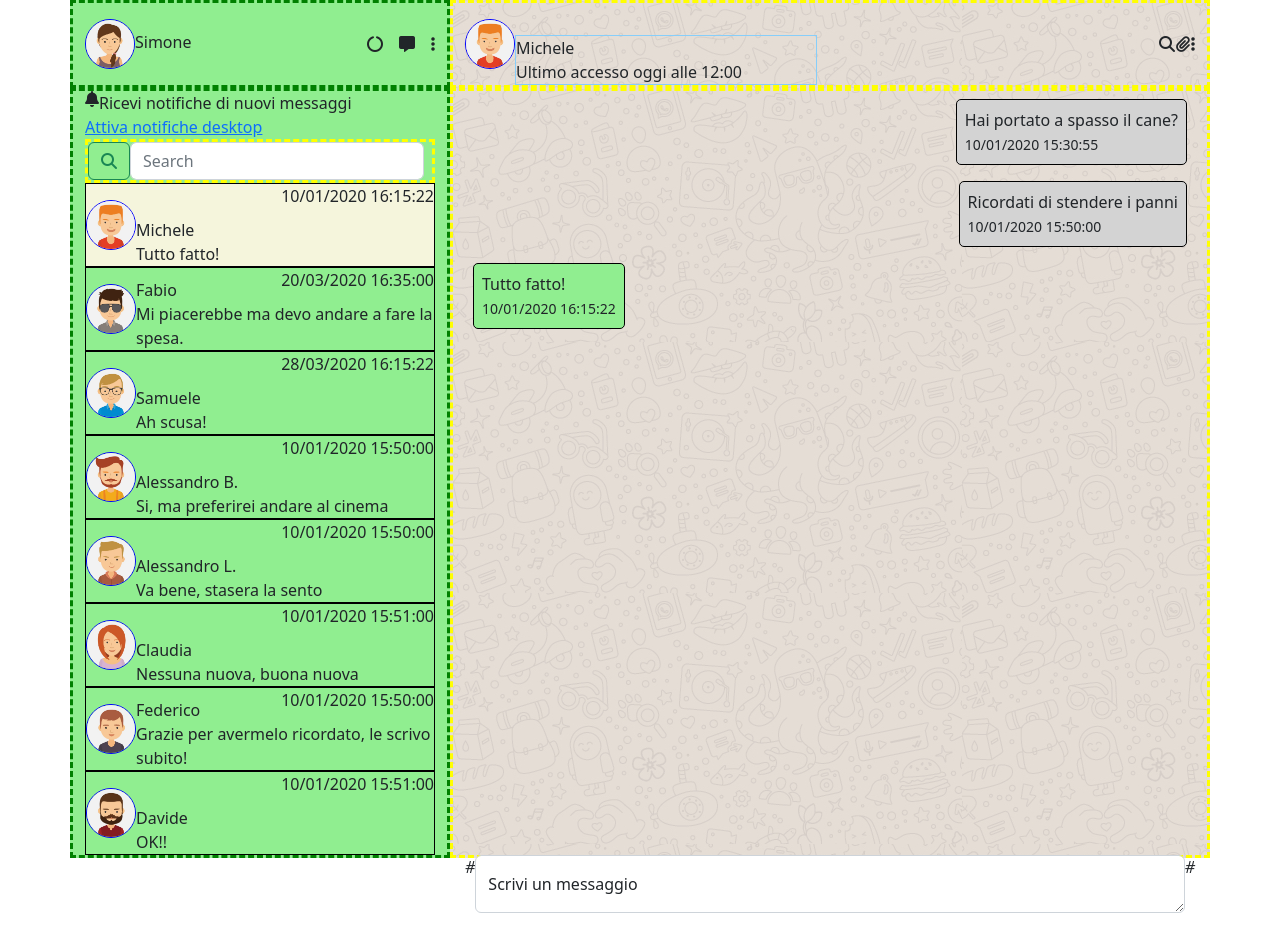
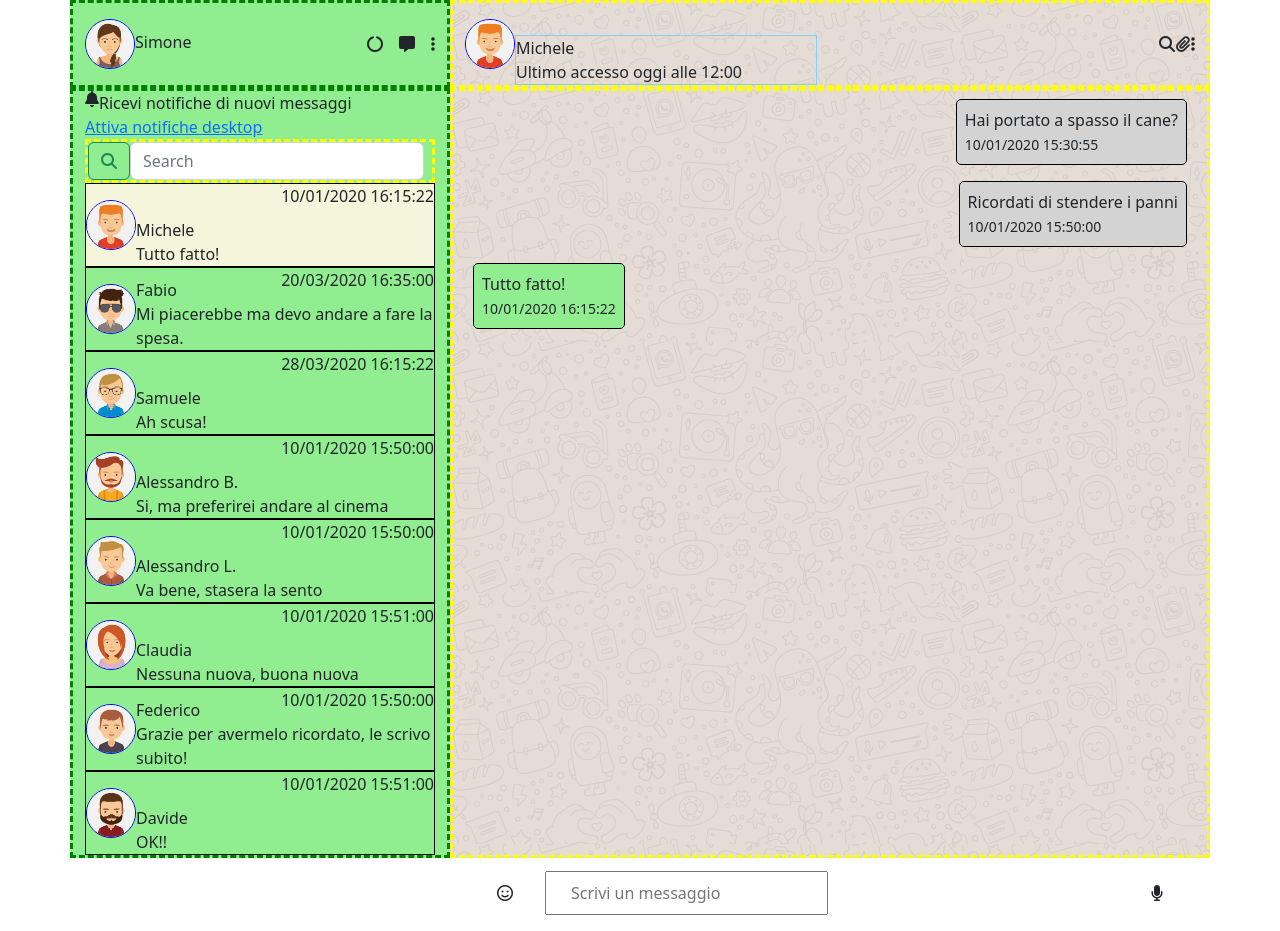
Before and after one commit to SimoneMarino30/vue-boolzapp, a plain HTML site: page index.html in a window 1280 px wide. Drawn offline with nearby package versions, Linux system fonts and the light colour scheme.

Commit message:
Milestone 2 done, Milestone 3 attempted

```diff
--- a/index.html
+++ b/index.html
@@ -132,21 +132,44 @@
                   {{sms.text}} <br />
                   <small>{{sms.date}}</small>
                 </div>
+                <!-- V-MODEL DA RIGUARDARE -->
+                <!-- <div>{{newText}}</div> -->
               </div>
             </div>
             <!-- footer -->
-            <footer class="d-flex">
+            <footer class="send-message-bar d-flex py-3">
+              <div class="d-flex align-items-center icons px-4 py-2">
+                <i class="fa-regular fa-face-smile mx-2"></i>
+              </div>
+              <div class="flex-grow-1">
+                <input
+                  type="text"
+                  placeholder="Scrivi un messaggio"
+                  class="send-message-input px-4 p-2"
+                />
+                <!-- RIGUARDARE BENE -->
+                <!-- @keyUp.enter="addText()" -->
+                <!-- v-model="myNewText.text" -->
+              </div>
+              <div class="d-flex align-items-center icons px-4 py-2">
+                <i class="fa-solid fa-microphone mx-2"></i>
+              </div>
+            </footer>
+            <!-- <footer class="d-flex">
               <i>#</i>
               <div class="form-floating d-flex flex-grow-1">
+
                 <textarea
                   class="form-control"
                   placeholder="Leave a comment here"
                   id="floatingTextarea"
+                  v-model="myNewText.text"
+                  @keyUp.enter="addText()"
                 ></textarea>
                 <label for="floatingTextarea">Scrivi un messaggio</label>
               </div>
               <i>#</i>
-            </footer>
+            </footer> -->
           </div>
         </div>
       </div>
--- a/js/main.js
+++ b/js/main.js
@@ -192,7 +192,13 @@ createApp({
           ],
         },
       ],
+
       clickedContact: 0,
+
+      myNewText: {
+        text: "",
+        status: "sent",
+      },
     };
   },
 
@@ -200,6 +206,15 @@ createApp({
     activeImage(index) {
       this.clickedContact = index;
     },
+
+    // addText() {
+    //   const newText = {
+    //     date: this.myNewText.text,
+    //     status: "sent",
+    //   };
+    //   this.push(newText);
+    //   this.myNewText.text = "";
+    // },
   },
 }).mount("#root");
 // ✔
```
